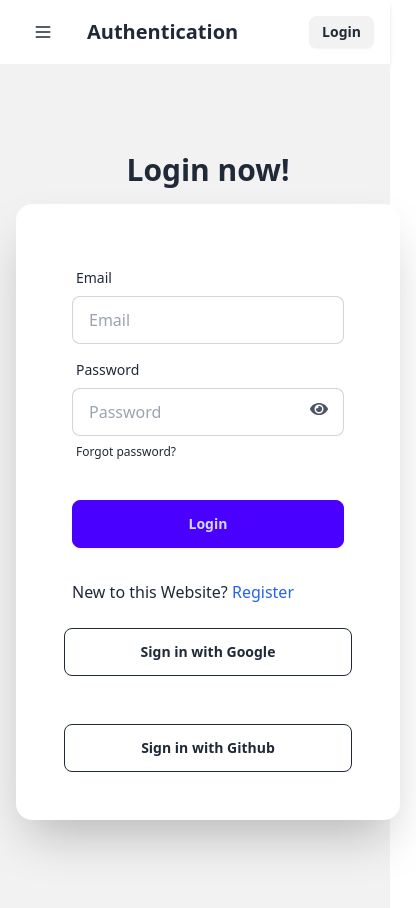
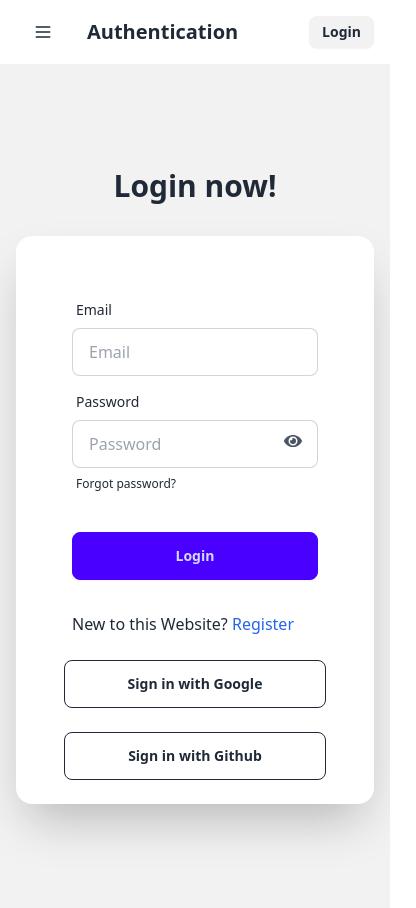
Before and after one commit to shahrukkabir/react-auth-and-private-route, a React (Vite) app: page /login in a window 390 px wide. Shown: the whole page, 416 px wide, since content can reach past the window. Built offline with nearby package versions, Linux system fonts and the light colour scheme; no server answers.

Commit message:
more responsive

```diff
--- a/src/Components/Login.jsx
+++ b/src/Components/Login.jsx
@@ -77,10 +77,10 @@ const Login = () => {
     };
 
     return (
-        <div className="hero bg-base-200 min-h-screen">
-            <div className="hero-content flex-col">
+        <div className="w-full min-h-screen bg-base-200 flex justify-center items-center px-4">
+            <div className="w-full max-w-sm">
                 <div className="text-center lg:text-left">
-                    <h1 className="text-3xl font-bold">Login now!</h1>
+                    <h1 className="text-3xl mb-8 font-bold">Login now!</h1>
                 </div>
                 <div className="card bg-base-100 p-6 w-full max-w-sm shrink-0 shadow-2xl">
                     <form onSubmit={handleLogin} className="card-body">
@@ -139,7 +139,7 @@ const Login = () => {
                     </div>
 
                     <button onClick={handleGoogleSignIn} className="btn m-6 btn-outline btn-neutral" > Sign in with Google </button>
-                    <button onClick={handleGithubSignIn} className="btn m-6 btn-outline btn-neutral" > Sign in with Github </button>
+                    <button onClick={handleGithubSignIn} className="btn mx-6 btn-outline btn-neutral" > Sign in with Github </button>
                 </div>
             </div>
         </div>
```
